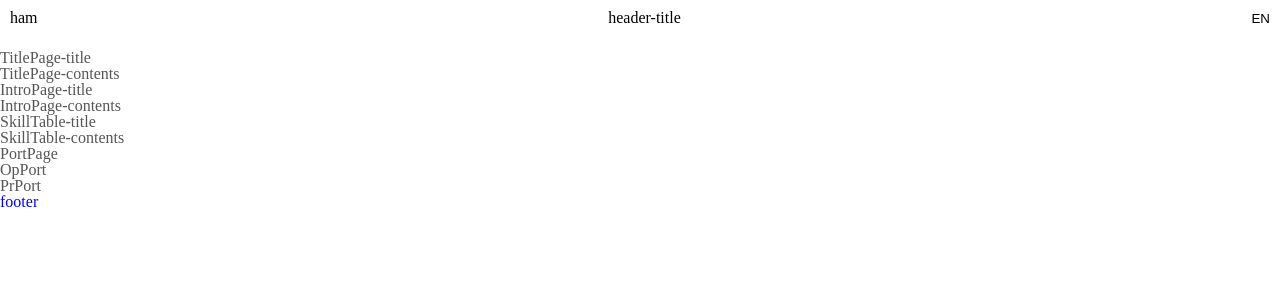
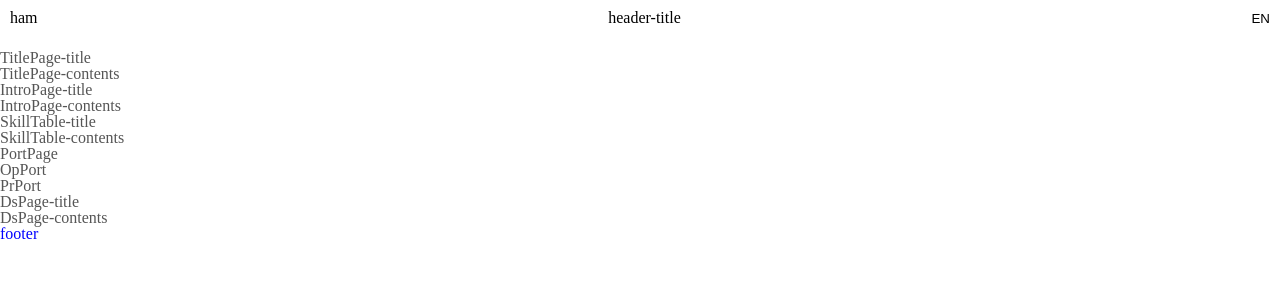
Before and after one commit to mobidiic/portfolio, a React (Create React App) app: page / in a window 1280 px wide. Shown: the top 300 px of the page. Built offline with nearby package versions, Linux system fonts and the light colour scheme.

Commit message:
add Design system page dir

```diff
--- a/src/layouts/Layout.js
+++ b/src/layouts/Layout.js
@@ -3,7 +3,8 @@ import TitlePage from "../pages/TitlePage/TitlePage";
 import IntroPage from "../pages/IntroPage/IntroPage";
 import SkillTable from "../pages/SkillTable/SkillTable";
 import PortPage from "../pages/PortPage/PortPage";
-import CateLayer from "../components/CateLayer"
+import DsPage from "../pages/DsPage/DsPage";
+import CateLayer from "../components/CateLayer/CateLayer"
 import style from "./Layout.module.scss";
 
 export const UserContext = React.createContext();
@@ -59,6 +60,7 @@ const Layout = () => {
                     <IntroPage />
                     <SkillTable />
                     <PortPage />
+                    <DsPage />
                 </UserContext.Provider>
             </div>
             <div className={style.footer__progressbar}>
--- /dev/null
+++ b/src/pages/DsPage/DsPage.js
@@ -0,0 +1,17 @@
+import React from "react";
+import style from "./DsPage.module.scss";
+
+const DsPage = () => {
+    return (
+        <div className={style.page__box}>
+            <div className={style.page__title}>
+                DsPage-title
+            </div>
+            <div className={style.page__contents}>
+                DsPage-contents
+            </div>
+        </div>
+    )
+};
+
+export default DsPage;
--- /dev/null
+++ b/src/pages/DsPage/DsPage.module.scss
@@ -0,0 +1 @@
+@import "../Page.module.scss";
--- /dev/null
+++ b/src/pages/DsPage/index.js
@@ -0,0 +1 @@
+export default "./DsPage";
--- a/src/pages/index.js
+++ b/src/pages/index.js
@@ -1,4 +1,5 @@
-export { default as IntroPage } from "./IntroPage";
+export { default as IntroPage } from "./IntroPage/";
 export { default as PortPage } from "./PortPage";
 export { default as SkillTable } from "./SkillTable";
 export { default as TitlePage } from "./TitlePage";
+export { default as DsPage } from "./DsPage";
```
